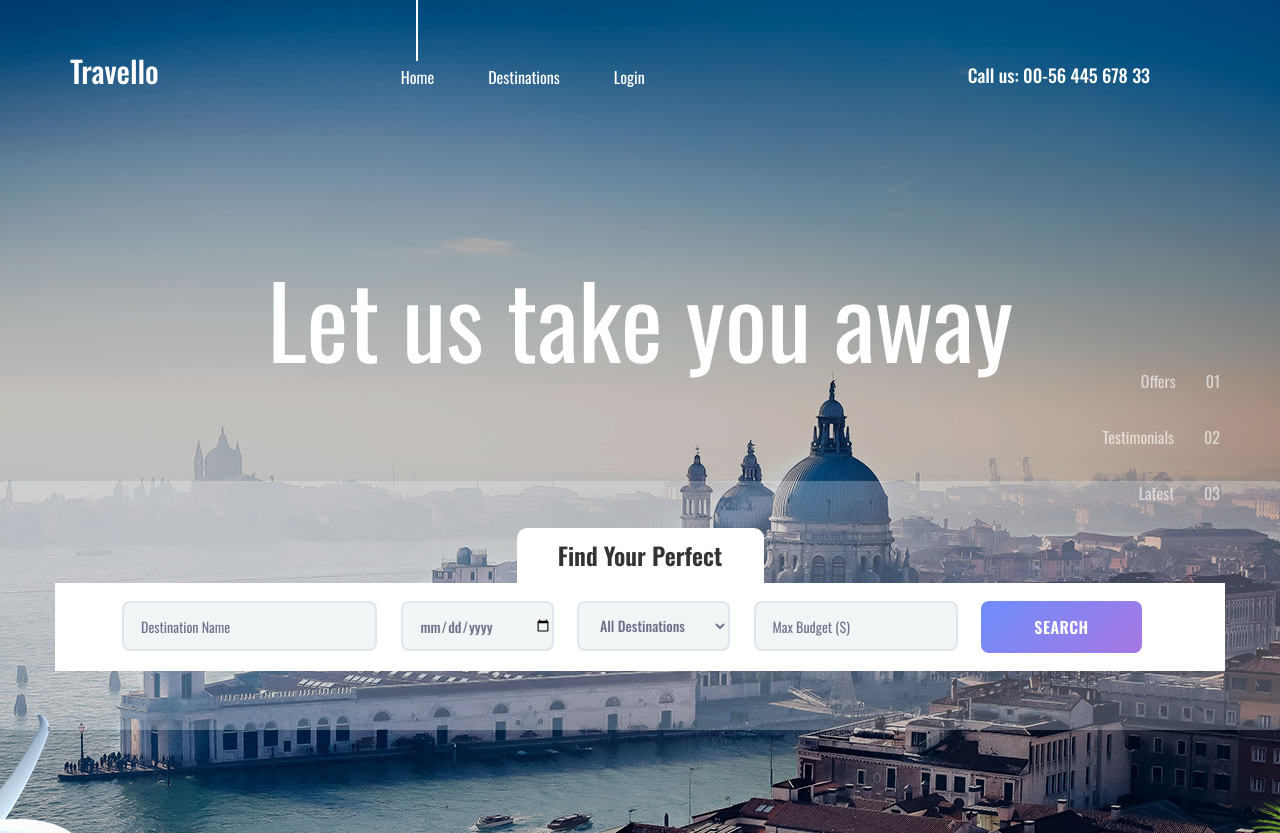
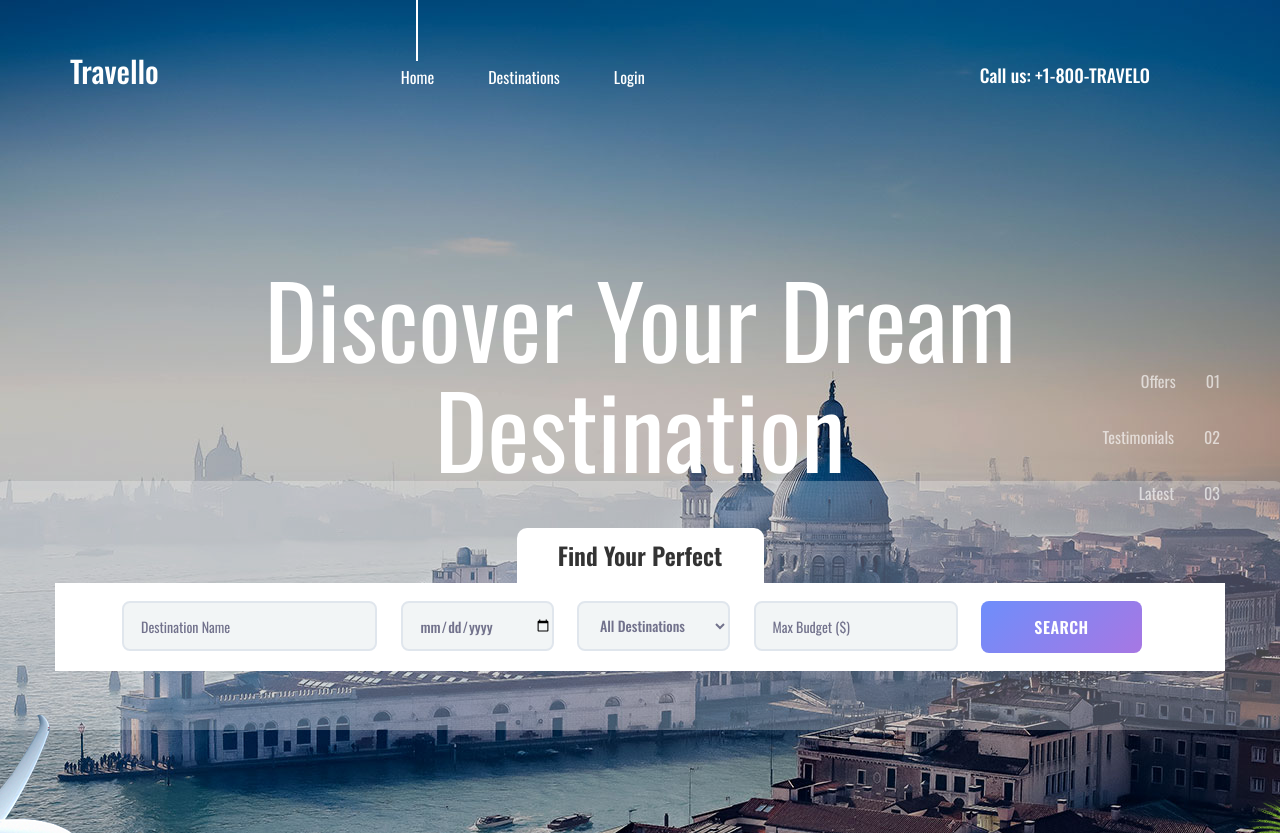
Before and after one commit to lateef1905/django-travel-website, a Django app: page / in a window 1280 px wide. Shown: the top 833 px of the page. Run offline with Django 5.2, Linux system fonts and the light colour scheme; data that the repository does not hold is empty; some libraries are stand-ins or nearby versions.

Commit message:
Replace all Lorem Ipsum and placeholder text with meaningful travel content

```diff
--- a/templates/includes/header.html
+++ b/templates/includes/header.html
@@ -25,7 +25,7 @@
                                 {% endif %}
                             </ul>
                         </nav>
-                        <div class="header_phone ml-auto">Call us: 00-56 445 678 33</div>
+                        <div class="header_phone ml-auto">Call us: +1-800-TRAVELO</div>
                         <div class="hamburger ml-auto">
                             <i class="fa fa-bars" aria-hidden="true"></i>
                         </div>
@@ -55,7 +55,7 @@
         </ul>
     </div>
     <div class="menu_social">
-        <div class="menu_phone ml-auto">Call us: 00-56 445 678 33</div>
+        <div class="menu_phone ml-auto">Call us: +1-800-TRAVELO</div>
         <ul class="d-flex flex-row align-items-start justify-content-start">
             <li><a href="#"><i class="fa fa-pinterest" aria-hidden="true"></i></a></li>
             <li><a href="#"><i class="fa fa-facebook" aria-hidden="true"></i></a></li>
--- a/templates/index.html
+++ b/templates/index.html
@@ -116,7 +116,7 @@
                                     {% endif %}
                                 </ul>
                             </nav>
-                            <div class="header_phone ml-auto">Call us: 00-56 445 678 33</div>
+                            <div class="header_phone ml-auto">Call us: +1-800-TRAVELO</div>
 
                             <div class="hamburger ml-auto">
                                 <i class="fa fa-bars" aria-hidden="true"></i>
@@ -157,7 +157,7 @@
             </ul>
         </div>
         <div class="menu_social">
-            <div class="menu_phone ml-auto">Call us: 00-56 445 678 33</div>
+            <div class="menu_phone ml-auto">Call us: +1-800-TRAVELO</div>
             <ul class="d-flex flex-row align-items-start justify-content-start">
                 <li><a href="#"><i class="fa fa-pinterest" aria-hidden="true"></i></a></li>
                 <li><a href="#"><i class="fa fa-facebook" aria-hidden="true"></i></a></li>
@@ -181,7 +181,7 @@
                             <div class="row">
                                 <div class="col">
                                     <div class="home_slider_content">
-                                        <div class="home_title"><h2>Let us take you away</h2></div>
+                                        <div class="home_title"><h2>Discover Your Dream Destination</h2></div>
                                     </div>
                                 </div>
                             </div>
@@ -196,7 +196,7 @@
                             <div class="row">
                                 <div class="col">
                                     <div class="home_slider_content">
-                                        <div class="home_title"><h2>Let us take you away</h2></div>
+                                        <div class="home_title"><h2>Adventure Awaits Your Journey</h2></div>
                                     </div>
                                 </div>
                             </div>
@@ -211,7 +211,7 @@
                             <div class="row">
                                 <div class="col">
                                     <div class="home_slider_content">
-                                        <div class="home_title"><h2>Let us take you away</h2></div>
+                                        <div class="home_title"><h2>Create Unforgettable Memories</h2></div>
                                     </div>
                                 </div>
                             </div>
@@ -364,31 +364,31 @@
                         <div class="owl-carousel owl-theme testimonials_slider">
 
                             <div class="owl-item text-center">
-                                <div class="testimonial">Lorem ipsum dolor sit amet, consectetur adipiscing elit. lobortis dolor. Cras placerat lectus a posuere aliquet. Curabitur quis vehicula odio.</div>
+                                <div class="testimonial">Amazing experience! The booking process was seamless and the destinations exceeded our expectations. Our family vacation to Bali was absolutely perfect. Highly recommend Travello for anyone looking for hassle-free travel planning.</div>
                                 <div class="testimonial_author">
                                     <div class="testimonial_author_content d-flex flex-row align-items-end justify-content-start">
-                                        <div>john turner,</div>
-                                        <div>client</div>
+                                        <div>Sarah Johnson,</div>
+                                        <div>Travel Enthusiast</div>
                                     </div>
                                 </div>
                             </div>
 
                             <div class="owl-item text-center">
-                                <div class="testimonial">Lorem ipsum dolor sit amet, consectetur adipiscing elit. lobortis dolor. Cras placerat lectus a posuere aliquet. Curabitur quis vehicula odio.</div>
+                                <div class="testimonial">Outstanding service from start to finish! The team helped us find the perfect honeymoon destination within our budget. The special offers made our dream trip affordable. Thank you Travello for making our memories unforgettable!</div>
                                 <div class="testimonial_author">
                                     <div class="testimonial_author_content d-flex flex-row align-items-end justify-content-start">
-                                        <div>john turner,</div>
-                                        <div>client</div>
+                                        <div>Michael Chen,</div>
+                                        <div>Newlywed Traveler</div>
                                     </div>
                                 </div>
                             </div>
 
                             <div class="owl-item text-center">
-                                <div class="testimonial">Lorem ipsum dolor sit amet, consectetur adipiscing elit. lobortis dolor. Cras placerat lectus a posuere aliquet. Curabitur quis vehicula odio.</div>
+                                <div class="testimonial">Professional, reliable, and affordable! I've booked three trips through Travello and each one was perfectly organized. The search functionality makes it so easy to find exactly what you're looking for. Best travel website I've used!</div>
                                 <div class="testimonial_author">
                                     <div class="testimonial_author_content d-flex flex-row align-items-end justify-content-start">
-                                        <div>john turner,</div>
-                                        <div>client</div>
+                                        <div>Emma Rodriguez,</div>
+                                        <div>Business Traveler</div>
                                     </div>
                                 </div>
                             </div>
@@ -503,8 +503,8 @@
                 <div class="col">
                     <div class="newsletter">
                         <div class="newsletter_title_container text-center">
-                            <div class="newsletter_title">Subscribe to our newsletter to get the latest trends & news</div>
-                            <div class="newsletter_subtitle">Join our database NOW!</div>
+                            <div class="newsletter_title">Stay Updated with Exclusive Travel Deals & Destinations</div>
+                            <div class="newsletter_subtitle">Get first access to special offers and travel inspiration!</div>
                         </div>
                         <div class="newsletter_form_container">
                             <form action="#" class="newsletter_form d-flex flex-md-row flex-column align-items-start justify-content-between" id="newsletter_form">
@@ -528,8 +528,8 @@
                                 <div class="footer_contact_title">give us a call</div>
                                 <div class="footer_contact_list">
                                     <ul>
-                                        <li>Office Landline: +44 5567 32 664 567</li>
-                                        <li>Mobile: +44 5567 89 3322 332</li>
+                                        <li>Toll Free: +1-800-TRAVELO</li>
+                                        <li>International: +1-555-TRAVEL</li>
                                     </ul>
                                 </div>
                             </div>
@@ -538,10 +538,10 @@
                         <div class="col-xl-4 footer_contact_col">
                             <div class="footer_contact_item d-flex flex-column align-items-center justify-content-start text-center">
                                 <div class="footer_contact_icon"><img src="{% static 'images/trekking.svg' %}" alt="Trekking Icon"></div>
-                                <div class="footer_contact_title">come & drop by</div>
+                                <div class="footer_contact_title">visit our office</div>
                                 <div class="footer_contact_list">
                                     <ul style="max-width:190px">
-                                        <li>4124 Barnes Street, Sanford, FL 32771</li>
+                                        <li>123 Adventure Boulevard, Travel City, TC 12345</li>
                                     </ul>
                                 </div>
                             </div>
@@ -553,8 +553,8 @@
                                 <div class="footer_contact_title">send us a message</div>
                                 <div class="footer_contact_list">
                                     <ul>
-                                        <li>youremail@gmail.com</li>
-                                        <li>Office@yourbusinessname.com</li>
+                                        <li>info@travello.com</li>
+                                        <li>bookings@travello.com</li>
                                     </ul>
                                 </div>
                             </div>
```
